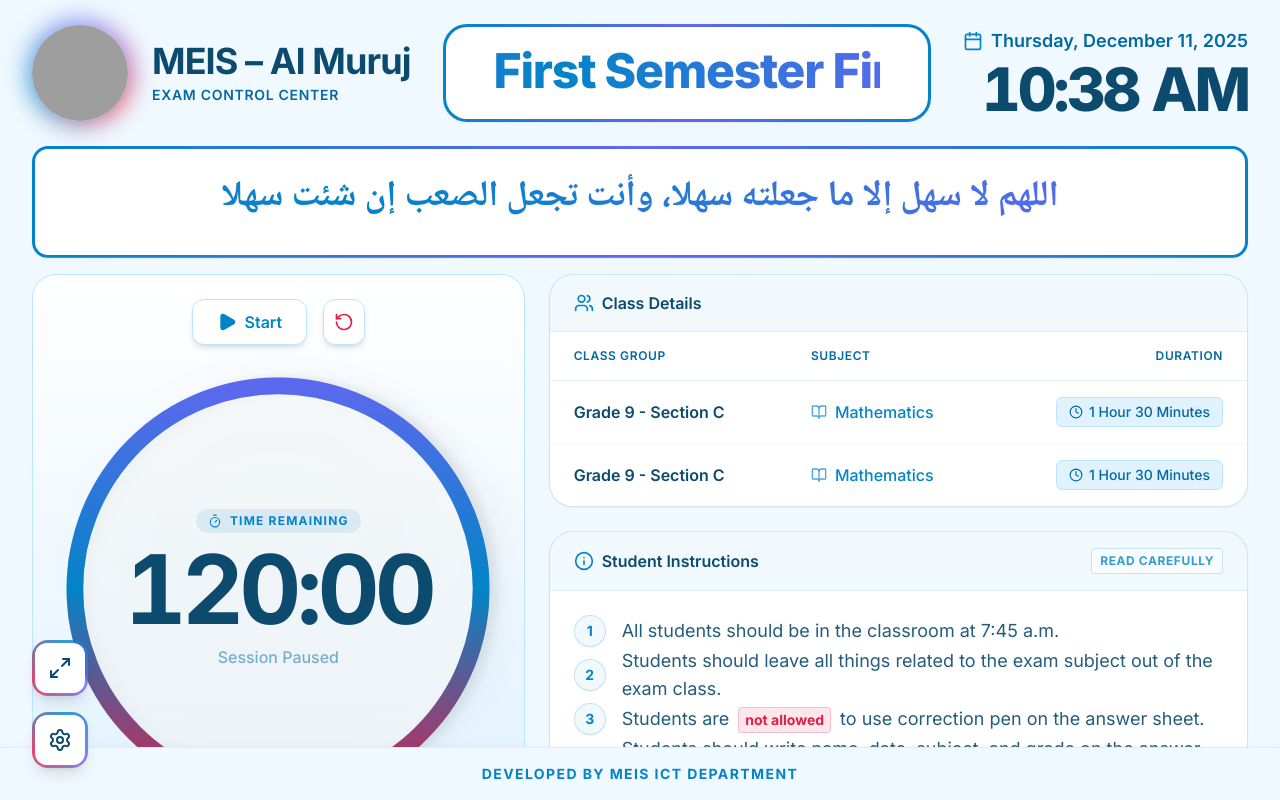
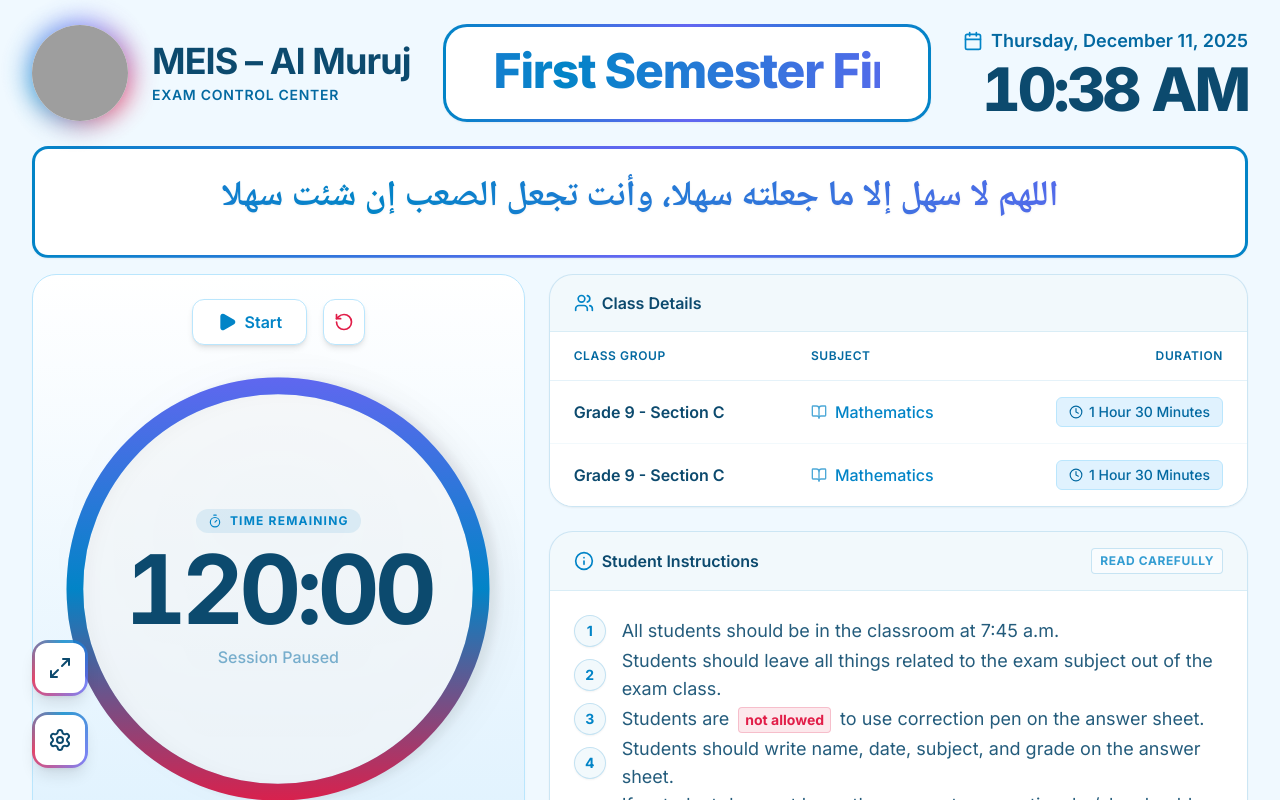
Before and after one commit to abdulrahman312/Meis-Exam-Display, a React (Vite) app: page / in a window 1280 px wide. Built offline with nearby package versions, Linux system fonts and the light colour scheme; grey boxes are pictures that could not be loaded.

Commit message:
feat: Remove static footer from App
The application footer, displaying developer information, was statically placed and did not serve a functional purpose. Removing it streamlines the UI and allows for more dynamic footer content if needed in the future.

```diff
--- a/App.tsx
+++ b/App.tsx
@@ -94,13 +94,6 @@ const App: React.FC = () => {
         </section>
       </main>
 
-      {/* Footer */}
-      <footer className="w-full py-4 text-center shrink-0 bg-exam-bg border-t border-exam-border/50 z-10 relative shadow-[0_-4px_6px_-1px_rgba(0,0,0,0.02)]">
-        <p className="text-xs md:text-sm font-bold text-exam-primary uppercase tracking-widest">
-          Developed by MEIS ICT Department
-        </p>
-      </footer>
-
       {/* Action Buttons Container - Bottom Left */}
       <div className="fixed bottom-8 left-8 z-50 flex flex-col gap-4">
 
```
